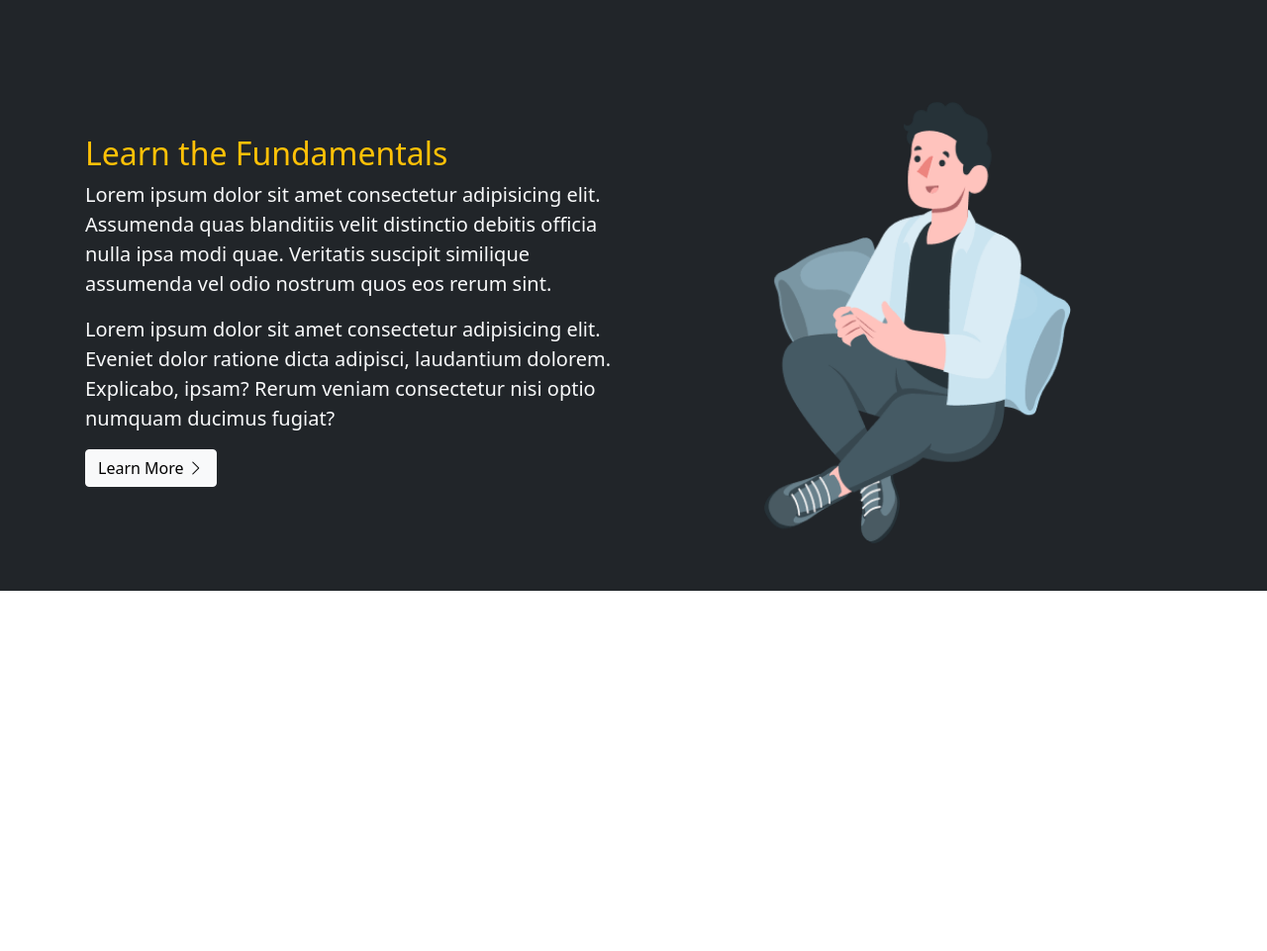
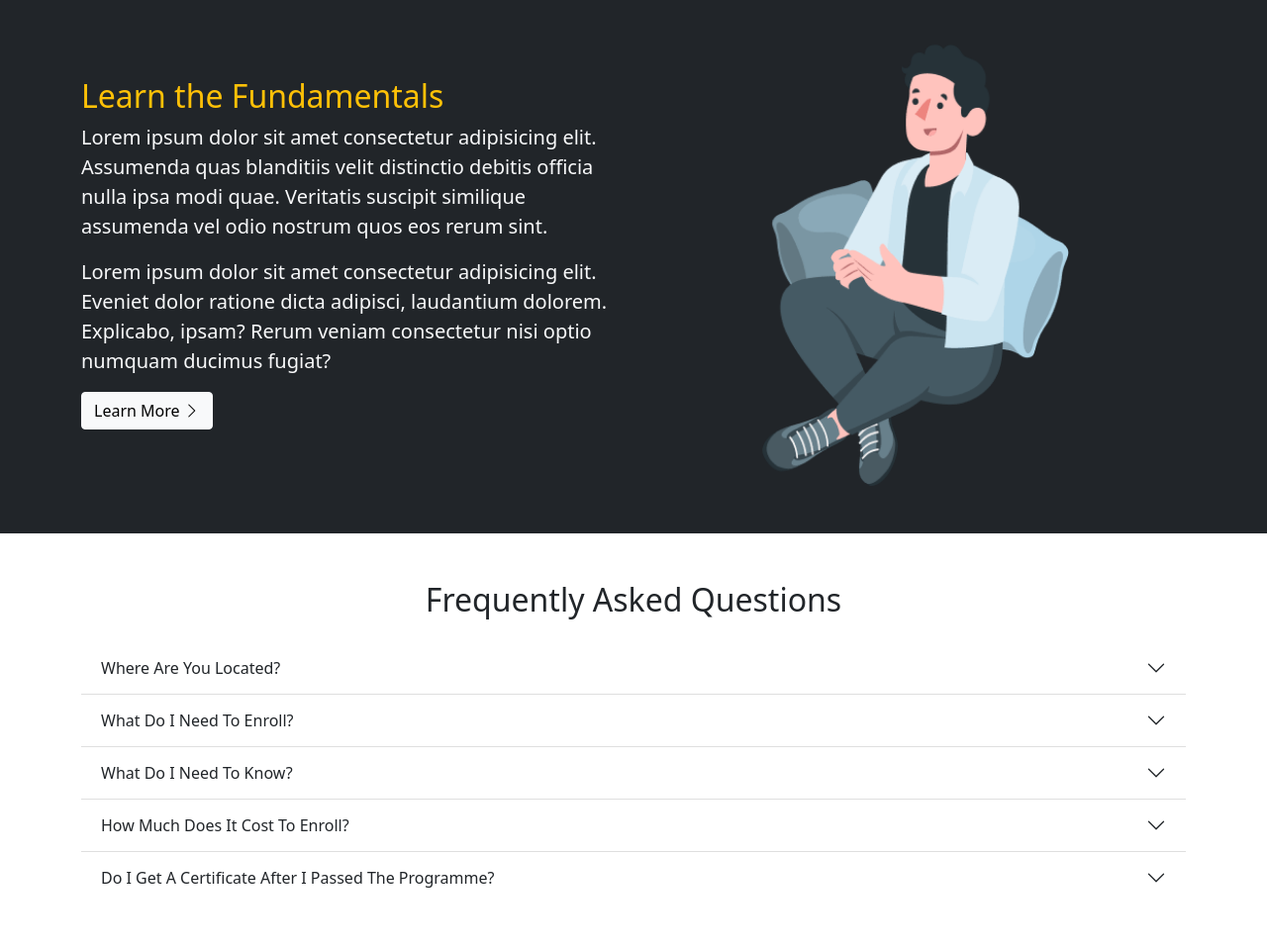
Before and after one commit to Officialibn1/-Bootstrap-5, a plain HTML site: page index.html in a window 1280 px wide. Shown: the part 1480-2441 px from the top of the page at 99% size. Before the commit the page ends 2077 px from the top, so only its background shows below. Drawn offline with nearby package versions, Linux system fonts and the light colour scheme.

Commit message:
Accordion Section Complete

```diff
--- a/index.html
+++ b/index.html
@@ -15,7 +15,7 @@
 </head>
 <body>
     <!-- NavBar -->
-    <nav class="navbar navbar-expand-lg navbar-light bg-light border border-bottom border-alert">
+    <nav class="navbar navbar-expand-lg navbar-light bg-light border border-bottom border-alert fixed-top">
         <div class="container">
             <!-- Brand Logo -->
             <a href="#" class="navbar-brand">
@@ -42,7 +42,7 @@
 
     <!-- Header -->
     <section class="bg-dark p-5 text-center text-light">
-        <div class="container">
+        <div class="container pt-5">
             <div class="d-lg-flex gap-3 align-items-center justify-content-center">
                 <div class="text-sm-start">
                     <h3>Become a <span class="text-warning">Web Developer</span></h3>
@@ -151,11 +151,11 @@
         </div>
     </section>
 
-            <!-- ------------------------------------- -->
-    <section class="p-5 bg-dark">
+    <!-- ------------------------------------- -->
+    <section class="p-5 bg-dark" id="learn">
         <div class="container">
-            <div class="row align-items-center justify-content-sm-center mt-5 text-light">
-                <div class="col-lg p-3">
+            <div class="row align-items-center justify-content-sm-center text-light">
+                <div class="col-lg">
                     <h2 class="text-warning">
                         Learn the Fundamentals
                     </h2>
@@ -176,6 +176,84 @@
         </div>
     </section>
 
+    <!-- Question Accordion -->
+    <section id="questions" class="p-5">
+        <div class="container">
+            <h2 class="text-center mb-4">Frequently Asked Questions</h2>
+            <div id="questions" class="accordion accordion-flush">
+
+                <!-- Accordion Item One -->
+                <div class="accordion-item">
+                    <h2 class="accordion-header">
+                        <button class="accordion-button collapsed" type="button" data-bs-toggle="collapse" data-bs-target="#question-one">
+                            Where Are You Located?
+                        </button>
+                    </h2>
+                    <div class="accordion-collapse collapse" id="question-one" data-bs-parent="#questions">
+                        <div class="accordion-body">
+                            Lorem ipsum dolor sit amet consectetur, adipisicing elit. Velit voluptatem praesentium doloribus, atque similique quam. Nam quos ipsum qui quae hic, eaque magni? Sequi, esse? Ea minima amet atque aspernatur maiores fuga earum blanditiis? Sed!
+                        </div>
+                    </div>
+                </div>
+
+                <!-- Accordion Item Two -->
+                <div class="accordion-item">
+                    <h2 class="accordion-header">
+                        <button class="accordion-button collapsed" type="button" data-bs-toggle="collapse" data-bs-target="#question-two">
+                            What Do I Need To Enroll?
+                        </button>
+                    </h2>
+                    <div class="accordion-collapse collapse" id="question-two" data-bs-parent="#questions">
+                        <div class="accordion-body">
+                            Lorem ipsum dolor sit amet consectetur adipisicing elit. Odit ea excepturi quam blanditiis non repellendus delectus placeat rerum ex, amet dignissimos, reiciendis inventore error voluptas ipsam soluta accusantium sit. Reprehenderit, necessitatibus qui. Placeat, ipsam. Quis voluptate debitis beatae error sequi?
+                        </div>
+                    </div>
+                </div>
+
+                <!-- Accordion Item Three -->
+                <div class="accordion-item">
+                    <h2 class="accordion-header">
+                        <button class="accordion-button collapsed" type="button" data-bs-toggle="collapse" data-bs-target="#question-three">
+                            What Do I Need To Know?
+                        </button>
+                    </h2>
+                    <div class="accordion-collapse collapse" id="question-three" data-bs-parent="#questions">
+                        <div class="accordion-body">
+                            Lorem ipsum dolor sit amet consectetur adipisicing elit. Quos, eligendi? Aspernatur quis nihil vero nostrum rem sapiente deleniti molestias dolorem sed hic soluta cupiditate quas facere, laboriosam debitis possimus magnam et asperiores praesentium numquam cum.
+                        </div>
+                    </div>
+                </div>
+
+                <!-- Accordion Item Four -->
+                <div class="accordion-item">
+                    <h2 class="accordion-header">
+                        <button class="accordion-button collapsed" type="button" data-bs-toggle="collapse" data-bs-target="#question-four">
+                            How Much Does It Cost To Enroll?
+                        </button>
+                    </h2>
+                    <div class="accordion-collapse collapse" id="question-four" data-bs-parent="#questions">
+                        <div class="accordion-body">
+                            Lorem ipsum, dolor sit amet consectetur adipisicing elit. Rem ad earum quam voluptas expedita, deserunt voluptate! Sit, iusto rerum sequi excepturi explicabo inventore libero animi modi quos incidunt voluptatum nemo.
+                        </div>
+                    </div>
+                </div>
+
+                <!-- Accordion Item Five -->
+                <div class="accordion-item">
+                    <h2 class="accordion-header">
+                        <button class="accordion-button collapsed" type="button" data-bs-toggle="collapse" data-bs-target="#question-five">
+                            Do I Get A Certificate After I Passed The Programme?
+                        </button>
+                    </h2>
+                    <div class="accordion-collapse collapse" id="question-five" data-bs-parent="#questions">
+                        <div class="accordion-body">
+                            Lorem ipsum dolor sit amet consectetur adipisicing elit. Iusto mollitia tempora illum! Unde nulla architecto, quaerat dicta excepturi odio explicabo iusto illo blanditiis temporibus suscipit? Velit quidem in qui temporibus obcaecati repellat consequatur dicta labore?
+                        </div>
+                    </div>
+                </div>
+            </div>
+        </div>
+    </section>
 
 
 
```
